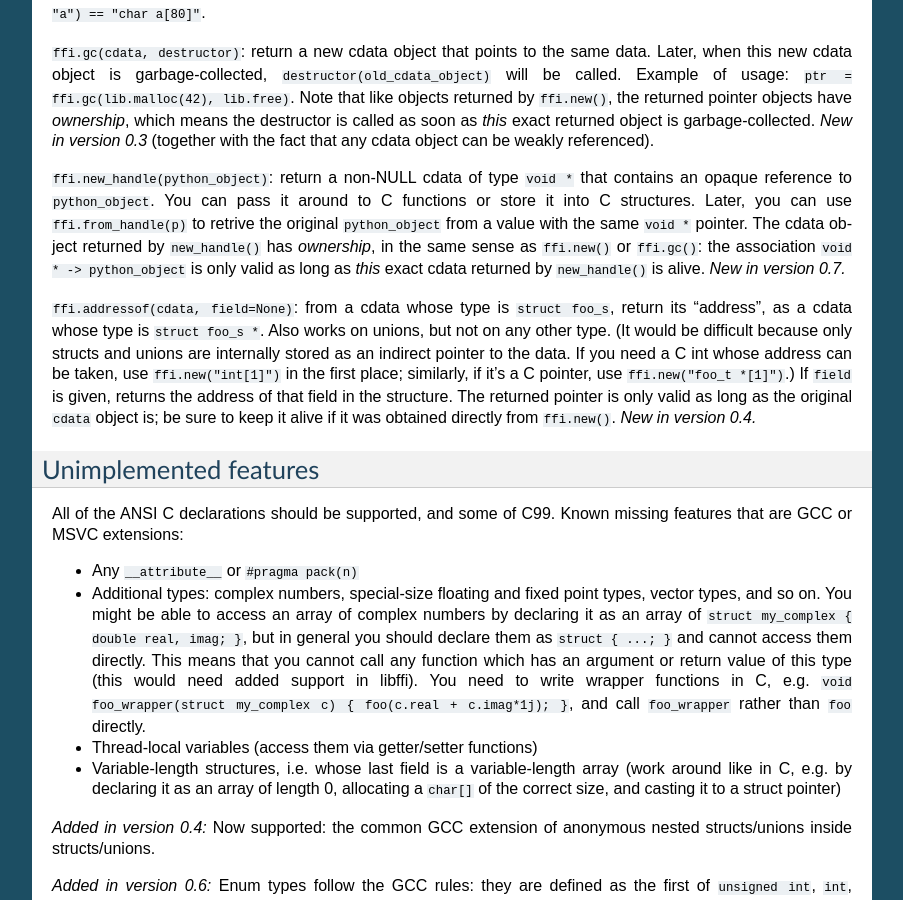
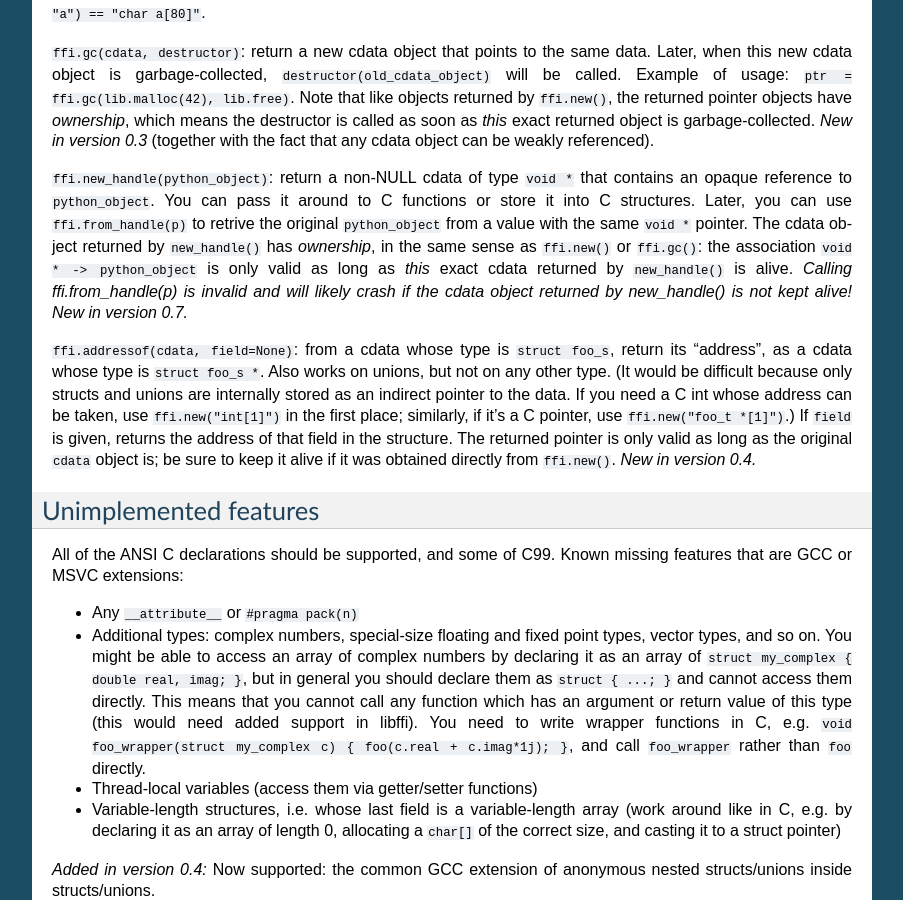
Before and after one commit to tharvik/cffi, a Sphinx documentation site: the page built from doc/source/index.rst, in a window 1280 px wide and 900 px high, scrolled down 16291 px. Shown: the whole window, without its empty margins (198-1101 px from the left). Built offline with Sphinx 7.4.7, drawn with Linux system fonts in a browser that asks for light colours.

Commit message:
Add a warning

```diff
--- a/doc/source/index.rst
+++ b/doc/source/index.rst
@@ -1212,7 +1212,9 @@ you can use ``ffi.from_handle(p)`` to retrive the original
 cdata object returned by ``new_handle()`` has *ownership*, in the same
 sense as ``ffi.new()`` or ``ffi.gc()``: the association ``void * ->
 python_object`` is only valid as long as *this* exact cdata returned by
-``new_handle()`` is alive.  *New in version 0.7.*
+``new_handle()`` is alive.  *Calling ffi.from_handle(p) is invalid and
+will likely crash if the cdata object returned by new_handle() is not
+kept alive!* *New in version 0.7.*
 
 .. "versionadded:: 0.7" --- inlined in the previous paragraph
 
```
